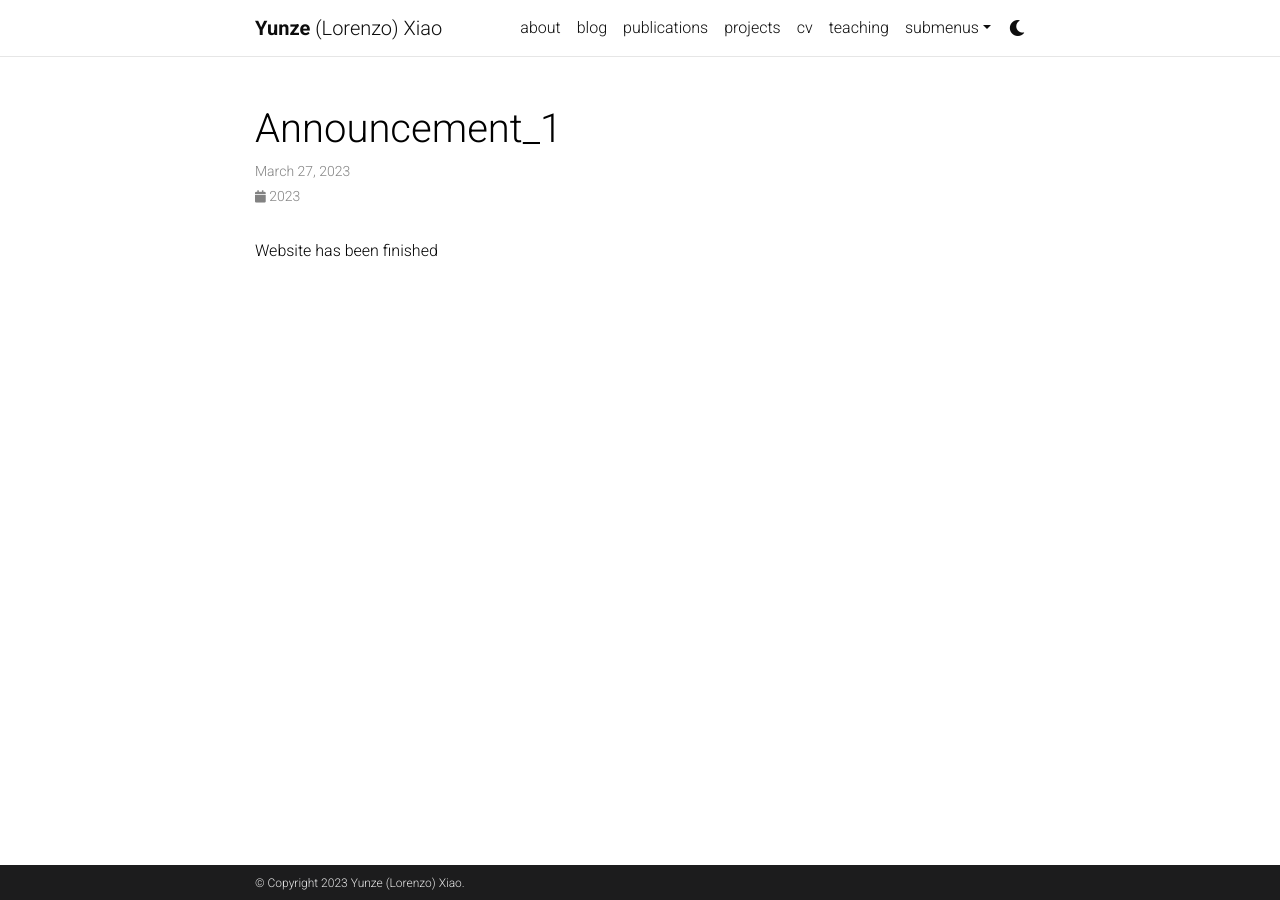
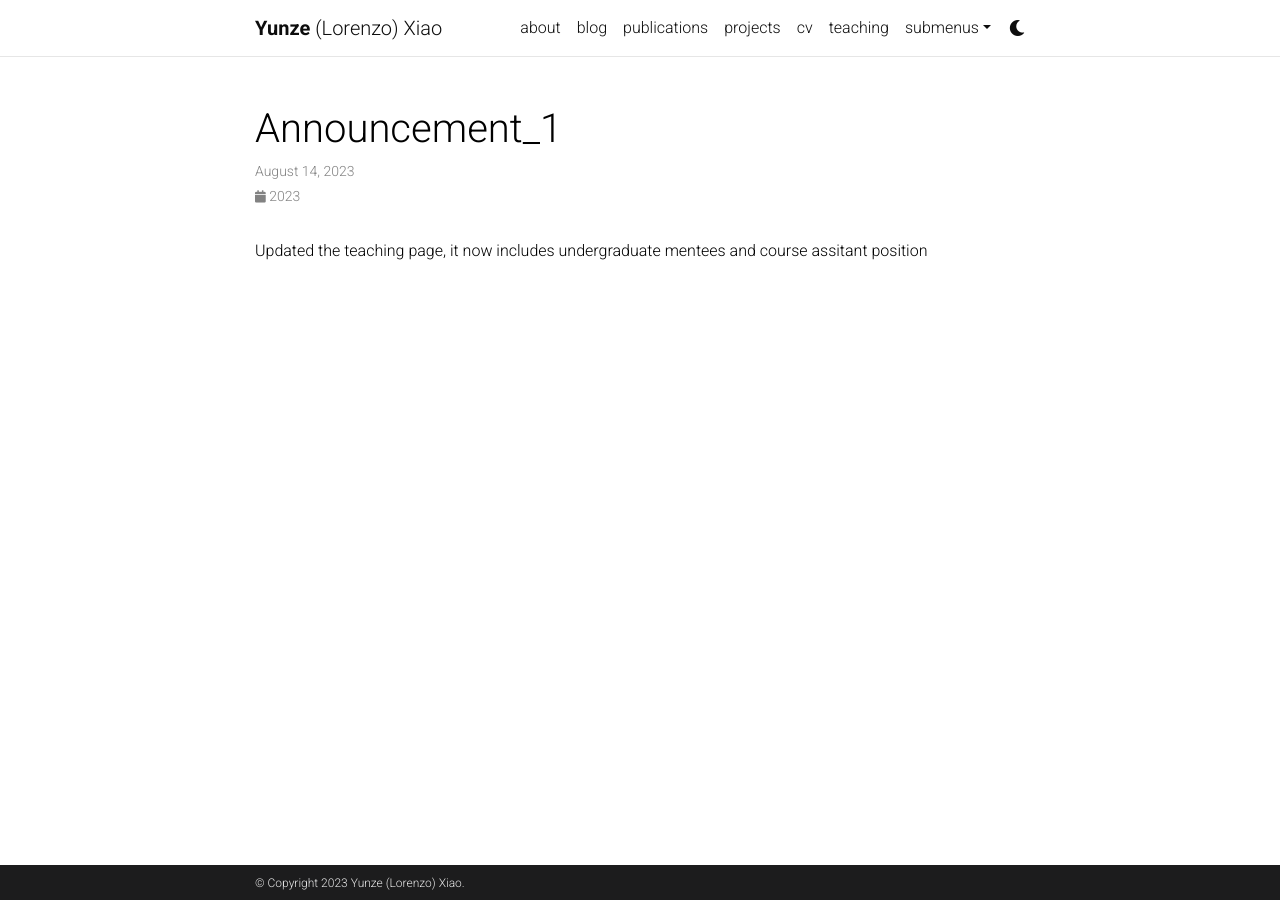
Before and after one commit to Algoroxyolo/algoroxyolo.github.io, a Jekyll site: the page built from _news/announcement_1.md, in a window 1280 px wide. Built offline with Jekyll 4.4.1, drawn with Linux system fonts in a browser that asks for light colours; comment, search, counter and statistics services are not loaded; a style sheet for code colours, icons or effects is not loaded.

Commit message:
modified:   _news/announcement_1.md

```diff
--- a/_news/announcement_1.md
+++ b/_news/announcement_1.md
@@ -1,7 +1,7 @@
 ---
 layout: post
-date: 2023-3-27 11:00:00+0300
+date: 2023-8-14 11:00:00+0300
 inline: true
 related_posts: false
 ---
-Website has been finished
+Updated the teaching page, it now includes undergraduate mentees and course assitant position
```
